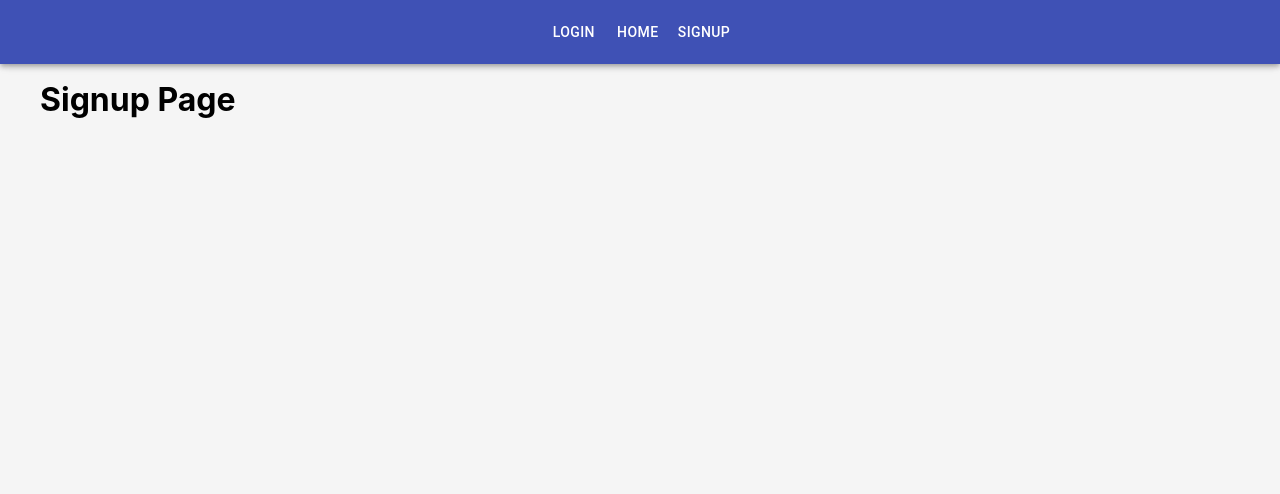
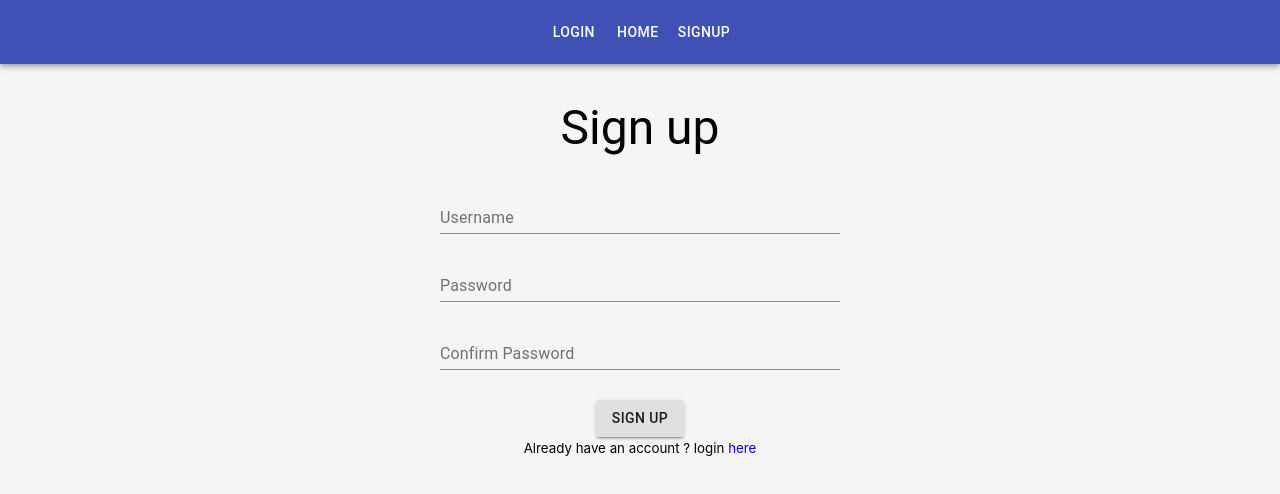
Before and after one commit to nikolozz/post2me-frontend, a React (Create React App) app: page /signup in a window 1280 px wide. Shown: the top 494 px of the page. Built offline with nearby package versions, Linux system fonts and the light colour scheme.

Commit message:
feat: signup page

```diff
--- a/package.json
+++ b/package.json
@@ -9,10 +9,14 @@
     "@testing-library/user-event": "^12.1.10",
     "axios": "^0.21.4",
     "dayjs": "^1.10.7",
+    "jwt-decode": "^3.1.2",
     "react": "^17.0.2",
     "react-dom": "^17.0.2",
+    "react-redux": "^7.2.5",
     "react-router-dom": "^5.3.0",
     "react-scripts": "4.0.3",
+    "redux": "^4.1.1",
+    "redux-thunk": "^2.3.0",
     "web-vitals": "^1.0.1"
   },
   "scripts": {
--- a/src/App.js
+++ b/src/App.js
@@ -1,6 +1,9 @@
 import React, { Component } from 'react';
 import { BrowserRouter as Router, Route, Switch } from 'react-router-dom';
+import jwtDecode from 'jwt-decode';
 import './App.css';
+import themeFile from './util/theme';
+// Material
 import { MuiThemeProvider } from '@material-ui/core/styles';
 import { createTheme } from '@material-ui/core/styles';
 // Components
@@ -9,21 +12,22 @@ import Navbar from './components/Navbar';
 import home from './pages/home';
 import login from './pages/login';
 import signup from './pages/signup';
+import AuthRoute from './util/AuthRoute';
 
-const theme = createTheme({
-  palette: {
-    type: 'light',
-    primary: {
-      main: '#3f51b5',
-    },
-    secondary: {
-      main: '#f50057',
-    },
-  },
-  typography: {
-    useNextVariants: true,
-  },
-});
+const theme = createTheme(themeFile);
+
+const token = localStorage.getItem('authentication');
+let authenticated = false;
+
+if (token) {
+  const decodedToken = jwtDecode(token);
+  if (decodedToken.exp * 1000 < Date.now()) {
+    // @TODO Implement refresh token
+    window.location.href = '/login';
+  } else {
+    authenticated = true;
+  }
+}
 
 class App extends Component {
   render() {
@@ -34,9 +38,9 @@ class App extends Component {
             <Navbar />
             <div className="container">
               <Switch>
-                <Route exact path="/" component={home}></Route>
-                <Route exact path="/login" component={login}></Route>
-                <Route exact path="/signup" component={signup}></Route>
+                <Route exact path="/" component={home} />
+                <AuthRoute exact path="/login" component={login} authenticated={authenticated} />
+                <AuthRoute exact path="/signup" component={signup} authenticated={authenticated} />
               </Switch>
             </div>
           </Router>
--- a/src/pages/login.js
+++ b/src/pages/login.js
@@ -6,29 +6,7 @@ import axios from 'axios';
 import { withStyles, Typography, TextField, Button, CircularProgress } from '@material-ui/core';
 import { Grid } from '@material-ui/core';
 
-const styles = {
-  form: {
-    textAlign: 'center',
-  },
-  pageTitle: {
-    margin: '5% auto',
-  },
-  textField: {
-    margin: '10px auto',
-  },
-  button: {
-    marginTop: 20,
-    position: 'relative',
-  },
-  customError: {
-    color: 'red',
-    fontSize: '0.8rem',
-    marginTop: 10,
-  },
-  progress: {
-    position: 'absolute',
-  },
-};
+const styles = (theme) => ({ ...theme.stylesObject });
 
 class login extends Component {
   constructor() {
@@ -51,7 +29,8 @@ class login extends Component {
         username: this.state.username,
         password: this.state.password,
       })
-      .then(() => {
+      .then((res) => {
+        localStorage.setItem('authentication', `Bearer ${res.headers['authentication']}`);
         this.setState({ loading: true });
         this.props.history.push('/');
       })
--- a/src/pages/signup.js
+++ b/src/pages/signup.js
@@ -1,13 +1,122 @@
 import React, { Component } from 'react';
+import { Link } from 'react-router-dom';
+import PropTypes from 'prop-types';
+import axios from 'axios';
+
+import { withStyles, Typography, TextField, Button, CircularProgress } from '@material-ui/core';
+import { Grid } from '@material-ui/core';
+
+const styles = (theme) => ({ ...theme.stylesObject });
 
 class signup extends Component {
+  constructor() {
+    super();
+    this.state = {
+      username: '',
+      password: '',
+      confirmPassword: '',
+      loading: false,
+      errors: {},
+    };
+    this.handleChange = this.handleChange.bind(this);
+    this.handleSubmit = this.handleSubmit.bind(this);
+  }
+
+  handleSubmit(event) {
+    event.preventDefault();
+    this.setState({ loading: true });
+    const newUserData = {
+      username: this.state.username,
+      password: this.state.password,
+      confirmPassword: this.state.confirmPassword,
+    };
+    axios
+      .post(`${process.env.REACT_APP_API_URL}/register`, newUserData)
+      .then(() => {
+        this.setState({ loading: true });
+        this.props.history.push('/login');
+      })
+      .catch((err) => this.setState({ errors: err, loading: false }));
+  }
+
+  handleChange(event) {
+    this.setState({
+      [event.target.name]: event.target.value,
+    });
+  }
+
   render() {
+    const { classes } = this.props;
+    const { errors, email, password, confirmPassword, loading } = this.state;
     return (
       <div>
-        <h1>Signup Page</h1>
+        <Grid container className={classes.form}>
+          <Grid item sm />
+          <Grid item sm>
+            <Typography variant="h3" className={classes.pageTitle}>
+              Sign up
+            </Typography>
+            <form noValidate onSubmit={this.handleSubmit}>
+              <TextField
+                id="username"
+                name="username"
+                type="email"
+                label="Username"
+                className={classes.textField}
+                value={email}
+                onChange={this.handleChange}
+                fullWidth
+              />
+              <TextField
+                id="password"
+                name="password"
+                type="password"
+                label="Password"
+                className={classes.textField}
+                value={password}
+                onChange={this.handleChange}
+                fullWidth
+              />
+              <TextField
+                id="confirmPassword"
+                name="confirmPassword"
+                type="password"
+                label="Confirm Password"
+                className={classes.textField}
+                value={confirmPassword}
+                onChange={this.handleChange}
+                fullWidth
+              />
+              {errors.message && (
+                <Typography variant="body2" className={classes.customError}>
+                  Wrong Credentials
+                </Typography>
+              )}
+              <Button
+                type="submit"
+                variant="contained"
+                className={classes.button}
+                disabled={loading}
+              >
+                Sign Up
+                {loading && <CircularProgress size={30} className={classes.progress} />}
+              </Button>
+              <br />
+              <small>
+                Already have an account ? login <Link to="/login">here</Link>
+              </small>
+            </form>
+          </Grid>
+          <Grid item sm />
+        </Grid>
       </div>
     );
   }
 }
 
-export default signup;
+signup.propTypes = {
+  classes: PropTypes.object.isRequired,
+  history: PropTypes.any,
+};
+
+export default withStyles(styles)(signup);
--- /dev/null
+++ b/src/util/AuthRoute.js
@@ -0,0 +1,17 @@
+import React from 'react';
+import PropTypes from 'prop-types';
+import { Route, Redirect } from 'react-router-dom';
+
+const AuthRoute = ({ component: Component, authenticated, ...rest }) => (
+  <Route
+    {...rest}
+    render={(props) => (authenticated ? <Redirect to="/" /> : <Component {...props} />)}
+  />
+);
+
+AuthRoute.propTypes = {
+  component: PropTypes.any.isRequired,
+  authenticated: PropTypes.bool.isRequired,
+};
+
+export default AuthRoute;
--- /dev/null
+++ b/src/util/theme.js
@@ -0,0 +1,37 @@
+export default {
+  palette: {
+    type: 'light',
+    primary: {
+      main: '#3f51b5',
+    },
+    secondary: {
+      main: '#f50057',
+    },
+  },
+  typography: {
+    useNextVariants: true,
+  },
+  stylesObject: {
+    form: {
+      textAlign: 'center',
+    },
+    pageTitle: {
+      margin: '5% auto',
+    },
+    textField: {
+      margin: '10px auto',
+    },
+    button: {
+      marginTop: 20,
+      position: 'relative',
+    },
+    customError: {
+      color: 'red',
+      fontSize: '0.8rem',
+      marginTop: 10,
+    },
+    progress: {
+      position: 'absolute',
+    },
+  },
+};
```
Also changed, not shown: 1 other file (tests, documents, lock files or other folders).
